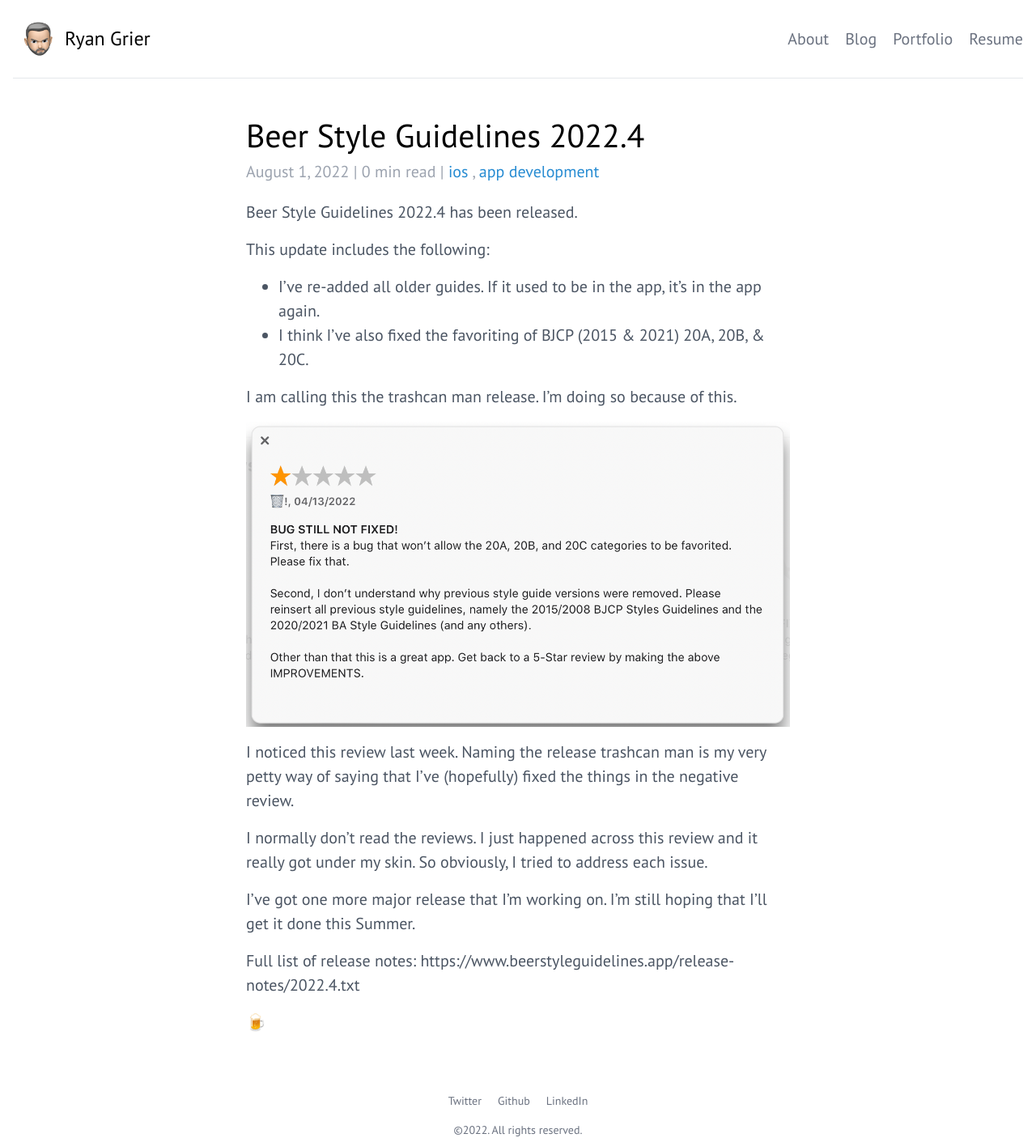
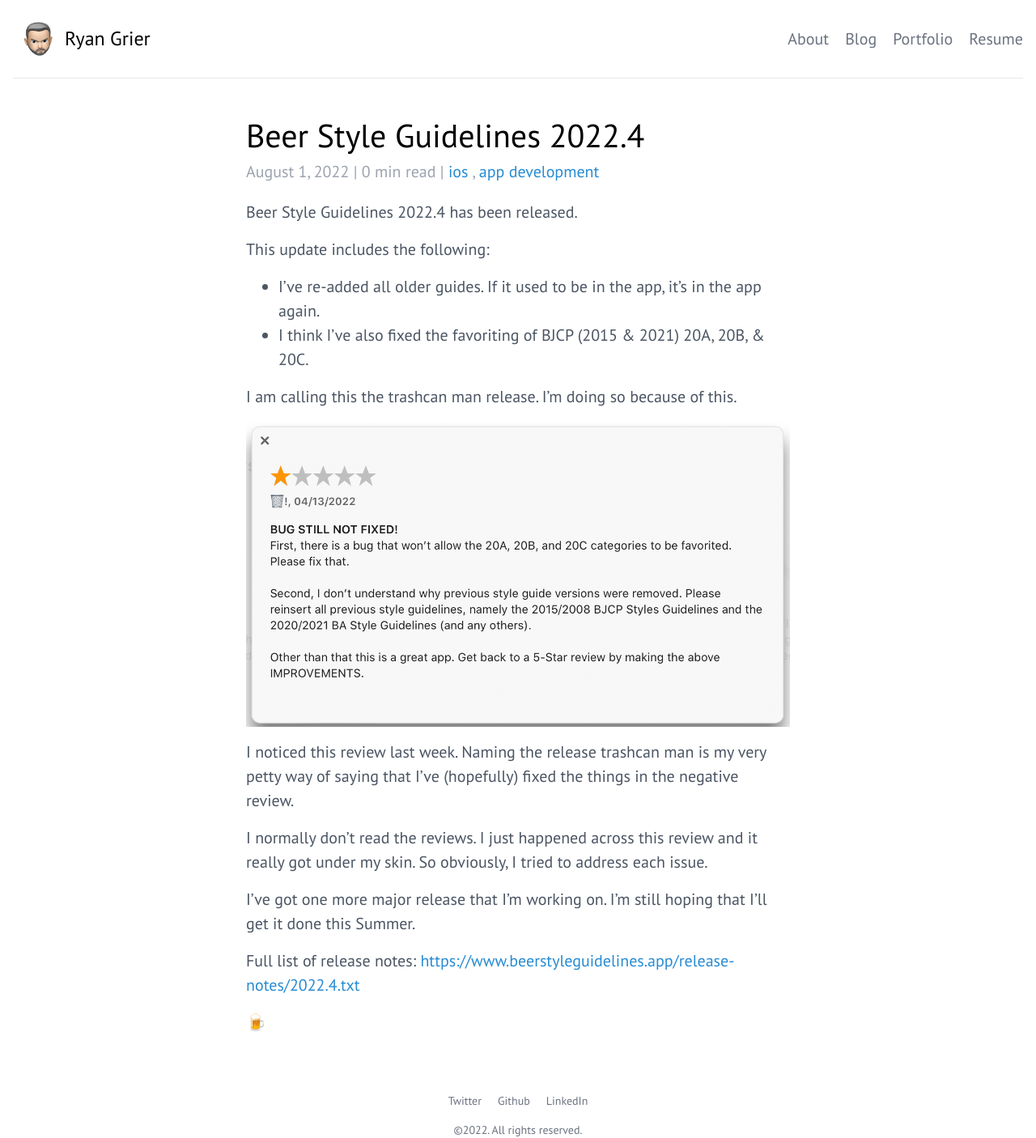
Before and after one commit to rwgrier/rwgrier.github.io, a Jekyll site: the page built from _posts/2022/2022-07-31-beer-style-guidelines-2022.4.md, in a window 1280 px wide. Shown: the whole page at 81% size. Built offline with Jekyll 4.4.1, drawn with Linux system fonts in a browser that asks for light colours; some web fonts are replaced; part of the change alters nothing that is shown.

```diff
--- a/_posts/2022/2022-07-31-beer-style-guidelines-2022.4.md
+++ b/_posts/2022/2022-07-31-beer-style-guidelines-2022.4.md
@@ -22,6 +22,6 @@ I normally don’t read the reviews. I just happened across this review and it r
 
 I’ve got one more major release that I’m working on. I’m still hoping that I’ll get it done this Summer.
 
-Full list of release notes: https://www.beerstyleguidelines.app/release-notes/2022.4.txt
+Full list of release notes: <a href="https://www.beerstyleguidelines.app/release-notes/2022.4.txt">https://www.beerstyleguidelines.app/release-notes/2022.4.txt</a>
 
 🍺
```
